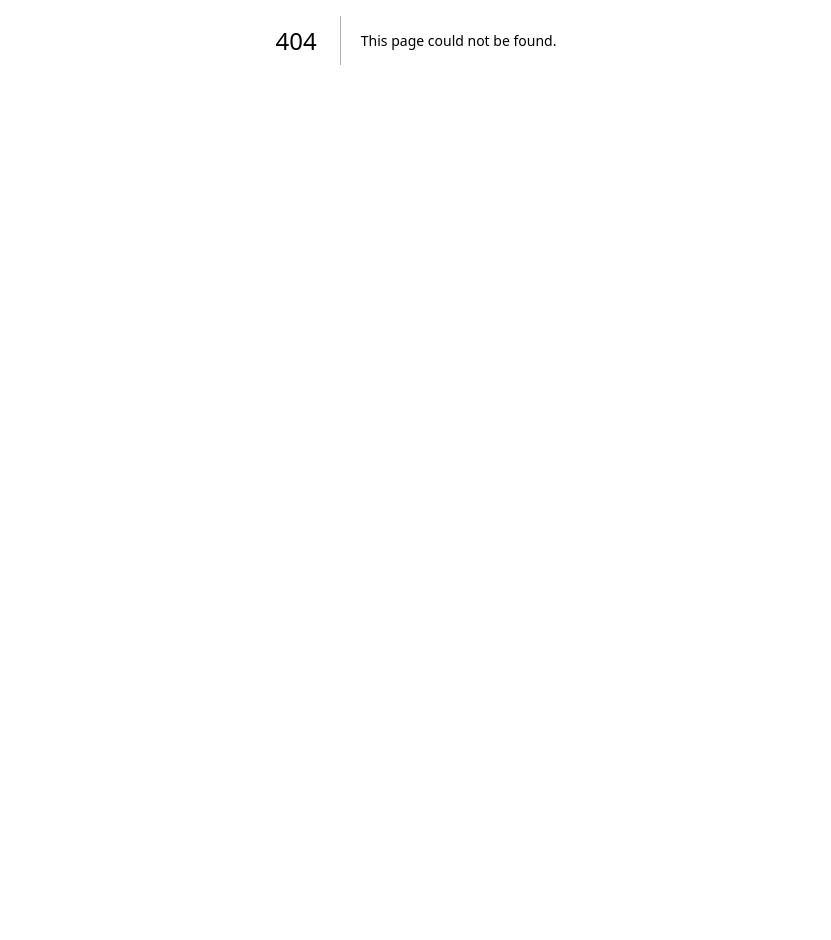
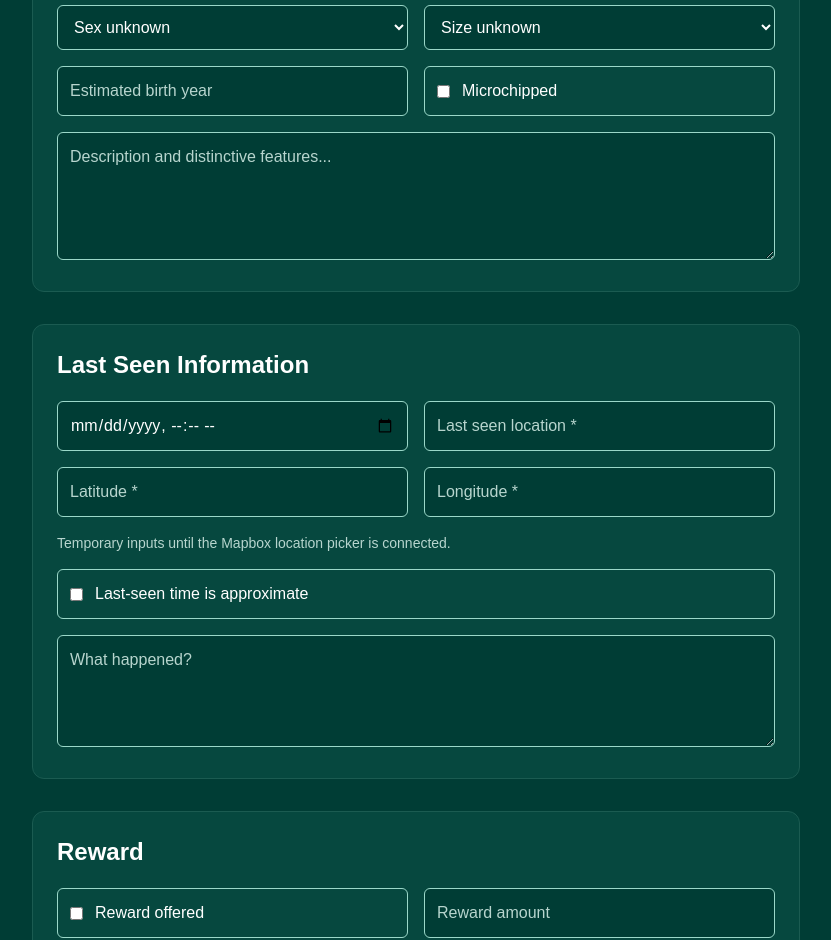
Before and after one commit to camerontzaidi/PawSeach, a Next.js app: page /report in a window 1280 px wide. Before the commit this address had no page. Shown: the part 360-1300 px from the top of the page, without its empty margins (224-1055 px from the left). Before the commit the page ends 800 px from the top, so only its background shows below. Built offline with nearby package versions, Linux system fonts and the light colour scheme.

Commit message:
Add Ravi UI homepage and report page updates

```diff
--- a/app/page.tsx
+++ b/app/page.tsx
@@ -1,65 +1,131 @@
-import Image from "next/image";
-
 export default function Home() {
   return (
-    <div className="flex flex-col flex-1 items-center justify-center bg-zinc-50 font-sans dark:bg-black">
-      <main className="flex flex-1 w-full max-w-3xl flex-col items-center justify-between py-32 px-16 bg-white dark:bg-black sm:items-start">
-        <Image
-          className="dark:invert"
-          src="/next.svg"
-          alt="Next.js logo"
-          width={100}
-          height={20}
-          priority
-        />
-        <div className="flex flex-col items-center gap-6 text-center sm:items-start sm:text-left">
-          <h1 className="max-w-xs text-3xl font-semibold leading-10 tracking-tight text-black dark:text-zinc-50">
-            To get started, edit the page.tsx file.
-          </h1>
-          <p className="max-w-md text-lg leading-8 text-zinc-600 dark:text-zinc-400">
-            Looking for a starting point or more instructions? Head over to{" "}
-            <a
-              href="https://vercel.com/templates?framework=next.js&utm_source=create-next-app&utm_medium=appdir-template-tw&utm_campaign=create-next-app"
-              className="font-medium text-zinc-950 dark:text-zinc-50"
-            >
-              Templates
-            </a>{" "}
-            or the{" "}
-            <a
-              href="https://nextjs.org/learn?utm_source=create-next-app&utm_medium=appdir-template-tw&utm_campaign=create-next-app"
-              className="font-medium text-zinc-950 dark:text-zinc-50"
-            >
-              Learning
-            </a>{" "}
-            center.
-          </p>
-        </div>
-        <div className="flex flex-col gap-4 text-base font-medium sm:flex-row">
+    <main className="min-h-screen bg-[#003d35] text-white">
+      {/* Header */}
+      <header className="mx-auto flex max-w-6xl items-center justify-between px-6 py-6">
+        <h1 className="text-2xl font-bold tracking-tight">
+          🐾 PawSearch
+        </h1>
+      </header>
+
+      {/* Hero Section */}
+      <section className="mx-auto flex max-w-4xl flex-col items-center px-6 pb-16 pt-16 text-center">
+        <p className="mb-5 text-sm font-semibold tracking-wide text-[#9bd8c9]">
+          COMMUNITY-POWERED ANIMAL RESCUE
+        </p>
+
+        <h2 className="max-w-3xl text-5xl font-bold leading-tight md:text-6xl">
+          Every pet deserves to find their way home.
+        </h2>
+
+        <p className="mt-6 max-w-2xl text-lg text-[#c3ded8]">
+          Search reports from your neighbors. Report a missing animal or
+          submit a sighting to help reunite pets with their families.
+        </p>
+
+        {/* Buttons */}
+        <div className="mt-10 flex w-full max-w-md flex-col gap-4">
           <a
-            className="flex h-12 w-full items-center justify-center gap-2 rounded-full bg-foreground px-5 text-background transition-colors hover:bg-[#383838] dark:hover:bg-[#ccc] md:w-[158px]"
-            href="https://vercel.com/new?utm_source=create-next-app&utm_medium=appdir-template-tw&utm_campaign=create-next-app"
-            target="_blank"
-            rel="noopener noreferrer"
+            href="/report"
+            className="rounded-md bg-[#fbb12c] px-6 py-4 font-bold text-[#003d35] transition hover:scale-[1.02] hover:bg-[#ffc34d]"
           >
-            <Image
-              className="dark:invert"
-              src="/vercel.svg"
-              alt="Vercel logomark"
-              width={16}
-              height={16}
-            />
-            Deploy Now
+            Report a Missing Pet
           </a>
+
           <a
-            className="flex h-12 w-full items-center justify-center rounded-full border border-solid border-black/[.08] px-5 transition-colors hover:border-transparent hover:bg-black/[.04] dark:border-white/[.145] dark:hover:bg-[#1a1a1a] md:w-[158px]"
-            href="https://nextjs.org/docs?utm_source=create-next-app&utm_medium=appdir-template-tw&utm_campaign=create-next-app"
-            target="_blank"
-            rel="noopener noreferrer"
+            href="/sightings"
+            className="rounded-md bg-[#078c78] px-6 py-4 font-bold text-white transition hover:scale-[1.02] hover:bg-[#0aa58e]"
           >
-            Documentation
+            I Found an Animal
           </a>
         </div>
-      </main>
-    </div>
+      </section>
+
+      {/* How It Works */}
+      <section className="border-t border-[#1b5b51] px-6 py-16">
+        <a href="/how-it-works" className="mx-auto block max-w-5xl">
+          <div className="rounded-xl border border-[#1b5b51] bg-[#06483f] p-10 transition hover:border-[#fbb12c]">
+            <h3 className="text-3xl font-bold">How It Works Here</h3>
+
+            <p className="mt-4 max-w-2xl text-[#b7d5ce]">
+              Learn how PawSearch helps communities report missing pets,
+              share sightings, and reunite animals with their families.
+            </p>
+
+            <p className="mt-6 font-semibold text-[#fbb12c]">
+              Learn more →
+            </p>
+          </div>
+        </a>
+      </section>
+
+      {/* Latest Reports */}
+      <section className="mx-auto max-w-5xl px-6 py-16">
+        <a href="/dogs" className="block">
+          <div className="flex items-center justify-between">
+            <h3 className="text-3xl font-bold">Latest Reports</h3>
+
+            <span className="text-sm font-semibold text-[#fbb12c]">
+              Search your area →
+            </span>
+          </div>
+
+          <div className="mt-8 rounded-xl border border-[#1b5b51] bg-[#06483f] p-10 text-center transition hover:border-[#fbb12c]">
+            <p className="text-[#b7d5ce]">
+              Enter your ZIP code to find the latest missing pet reports near
+              you.
+            </p>
+          </div>
+        </a>
+      </section>
+
+      {/* Stories */}
+      <section className="border-t border-[#1b5b51] px-6 py-16">
+        <div className="mx-auto max-w-5xl">
+          <h3 className="text-center text-3xl font-bold">Stories</h3>
+
+          <div className="mt-8 grid grid-cols-1 gap-6 sm:grid-cols-3">
+            <div className="flex aspect-square items-center justify-center rounded-xl border border-[#1b5b51] bg-[#06483f] text-4xl font-bold">
+              A
+            </div>
+
+            <div className="flex aspect-square items-center justify-center rounded-xl border border-[#1b5b51] bg-[#06483f] text-4xl font-bold">
+              B
+            </div>
+
+            <div className="flex aspect-square items-center justify-center rounded-xl border border-[#1b5b51] bg-[#06483f] text-4xl font-bold">
+              C
+            </div>
+          </div>
+        </div>
+      </section>
+
+      {/* Stats Section */}
+      <section className="border-t border-[#1b5b51]">
+        <div className="mx-auto grid max-w-5xl grid-cols-2 gap-8 px-6 py-12 text-center md:grid-cols-4">
+          <div>
+            <p className="text-4xl font-bold text-[#fbb12c]">—</p>
+            <p className="mt-2 text-sm text-[#b7d5ce]">Animals Reunited</p>
+          </div>
+
+          <div>
+            <p className="text-4xl font-bold text-[#fbb12c]">—</p>
+            <p className="mt-2 text-sm text-[#b7d5ce]">Active Reports</p>
+          </div>
+
+          <div>
+            <p className="text-4xl font-bold text-[#fbb12c]">—</p>
+            <p className="mt-2 text-sm text-[#b7d5ce]">Reunion Rate</p>
+          </div>
+
+          <div>
+            <p className="text-4xl font-bold text-[#fbb12c]">—</p>
+            <p className="mt-2 text-sm text-[#b7d5ce]">
+              Avg. Time to Reunion
+            </p>
+          </div>
+        </div>
+      </section>
+    </main>
   );
 }
--- /dev/null
+++ b/app/report/actions.ts
@@ -0,0 +1,36 @@
+"use server";
+
+export type SubmitReportResult = {
+  success: boolean;
+  message: string;
+  fieldErrors?: Record<string, string[]>;
+};
+
+export async function submitMissingDogReport(
+  formData: FormData
+): Promise<SubmitReportResult> {
+
+  const dogName = formData.get("dogName");
+
+  if (!dogName) {
+    return {
+      success: false,
+      message: "Please fix the errors below.",
+      fieldErrors: {
+        dogName: ["Dog name is required."],
+      },
+    };
+  }
+
+  console.log("New missing dog report:", {
+    dogName,
+    breed: formData.get("breed"),
+    description: formData.get("description"),
+    location: formData.get("locationDescription"),
+  });
+
+  return {
+    success: true,
+    message: "Missing dog report submitted successfully!",
+  };
+}
--- /dev/null
+++ b/app/report/page.tsx
@@ -0,0 +1,174 @@
+"use client";
+
+import { useState, useTransition } from "react";
+import { submitMissingDogReport, type SubmitReportResult } from "./actions";
+
+const inputStyle =
+  "rounded-md border border-[#9bd8c9] bg-[#003d35] p-3 text-white placeholder:text-[#b7d5ce] focus:border-[#fbb12c] focus:outline-none";
+
+export default function ReportPage() {
+  const [result, setResult] = useState<SubmitReportResult | null>(null);
+  const [isPending, startTransition] = useTransition();
+
+  function handleSubmit(event: React.FormEvent<HTMLFormElement>) {
+    event.preventDefault();
+    const form = event.currentTarget;
+    const formData = new FormData(form);
+
+    startTransition(async () => {
+      const submissionResult = await submitMissingDogReport(formData);
+      setResult(submissionResult);
+      if (submissionResult.success) form.reset();
+    });
+  }
+
+  return (
+    <main className="min-h-screen bg-[#003d35] px-6 py-10 text-white">
+      <div className="mx-auto max-w-3xl">
+        <div className="mb-10 text-center">
+          <h1 className="text-4xl font-bold">Report a Missing Pet 🐾</h1>
+          <p className="mt-3 text-[#b7d5ce]">Help your community bring a missing pet home.</p>
+        </div>
+
+        <form onSubmit={handleSubmit} className="space-y-8">
+          {result && (
+            <div
+              role="status"
+              className={`rounded-lg border p-4 ${
+                result.success
+                  ? "border-emerald-400 bg-emerald-900/30"
+                  : "border-red-400 bg-red-900/30"
+              }`}
+            >
+              <p className="font-bold">{result.message}</p>
+              {result.fieldErrors && (
+                <ul className="mt-2 list-disc pl-5">
+                  {Object.entries(result.fieldErrors).flatMap(([field, messages]) =>
+                    messages.map((message) => <li key={`${field}-${message}`}>{message}</li>),
+                  )}
+                </ul>
+              )}
+            </div>
+          )}
+
+          <section className="rounded-xl border border-[#1b5b51] bg-[#06483f] p-6">
+            <h2 className="mb-5 text-2xl font-bold">Dog Information</h2>
+            <div className="grid gap-4 md:grid-cols-2">
+              <input name="dogName" placeholder="Dog Name *" className={inputStyle} />
+              <input name="breed" placeholder="Breed" className={inputStyle} />
+              <input name="primaryColor" placeholder="Primary Color *" className={inputStyle} />
+              <input name="secondaryColor" placeholder="Secondary Color" className={inputStyle} />
+              <select name="sex" defaultValue="unknown" className={inputStyle}>
+                <option value="unknown">Sex unknown</option>
+                <option value="male">Male</option>
+                <option value="female">Female</option>
+              </select>
+              <select name="size" defaultValue="unknown" className={inputStyle}>
+                <option value="unknown">Size unknown</option>
+                <option value="small">Small</option>
+                <option value="medium">Medium</option>
+                <option value="large">Large</option>
+              </select>
+              <input
+                name="estimatedBirthYear"
+                type="number"
+                min="1900"
+                max={new Date().getFullYear()}
+                placeholder="Estimated birth year"
+                className={inputStyle}
+              />
+              <label className="flex items-center gap-3 rounded-md border border-[#9bd8c9] p-3">
+                <input name="microchipped" type="checkbox" /> Microchipped
+              </label>
+            </div>
+            <textarea
+              name="description"
+              placeholder="Description and distinctive features..."
+              className={`${inputStyle} mt-4 h-32 w-full`}
+            />
+          </section>
+
+          <section className="rounded-xl border border-[#1b5b51] bg-[#06483f] p-6">
+            <h2 className="mb-5 text-2xl font-bold">Last Seen Information</h2>
+            <div className="grid gap-4 md:grid-cols-2">
+              <input name="lastSeenAt" type="datetime-local" className={inputStyle} />
+              <input
+                name="locationDescription"
+                placeholder="Last seen location *"
+                className={inputStyle}
+              />
+              <input
+                name="latitude"
+                type="number"
+                min="-90"
+                max="90"
+                step="0.000001"
+                placeholder="Latitude *"
+                className={inputStyle}
+              />
+              <input
+                name="longitude"
+                type="number"
+                min="-180"
+                max="180"
+                step="0.000001"
+                placeholder="Longitude *"
+                className={inputStyle}
+              />
+              <p className="text-sm text-[#b7d5ce] md:col-span-2">
+                Temporary inputs until the Mapbox location picker is connected.
+              </p>
+              <label className="flex items-center gap-3 rounded-md border border-[#9bd8c9] p-3 md:col-span-2">
+                <input name="timeIsApproximate" type="checkbox" /> Last-seen time is approximate
+              </label>
+            </div>
+            <textarea
+              name="circumstances"
+              placeholder="What happened?"
+              className={`${inputStyle} mt-4 h-28 w-full`}
+            />
+          </section>
+
+          <section className="rounded-xl border border-[#1b5b51] bg-[#06483f] p-6">
+            <h2 className="mb-5 text-2xl font-bold">Reward</h2>
+            <div className="grid gap-4 md:grid-cols-2">
+              <label className="flex items-center gap-3 rounded-md border border-[#9bd8c9] p-3">
+                <input name="rewardOffered" type="checkbox" /> Reward offered
+              </label>
+              <input
+                name="rewardAmount"
+                type="number"
+                min="0"
+                step="0.01"
+                placeholder="Reward amount"
+                className={inputStyle}
+              />
+            </div>
+          </section>
+
+          <section className="rounded-xl border border-[#1b5b51] bg-[#06483f] p-6">
+            <h2 className="mb-5 text-2xl font-bold">Photos</h2>
+            <input
+              name="photos"
+              type="file"
+              accept="image/jpeg,image/png,image/webp"
+              multiple
+              className="block w-full rounded-md border border-[#9bd8c9] bg-[#003d35] p-3 text-white"
+            />
+            <p className="mt-3 text-sm text-[#b7d5ce]">
+              Upload 1–5 JPEG, PNG, or WebP photos. Each file must be 5 MB or smaller.
+            </p>
+          </section>
+
+          <button
+            type="submit"
+            disabled={isPending}
+            className="w-full rounded-md bg-[#fbb12c] px-6 py-4 font-bold text-[#003d35] transition hover:bg-[#ffc34d] disabled:cursor-not-allowed disabled:opacity-60"
+          >
+            {isPending ? "Submitting…" : "Submit Missing Dog Report"}
+          </button>
+        </form>
+      </div>
+    </main>
+  );
+}
```
